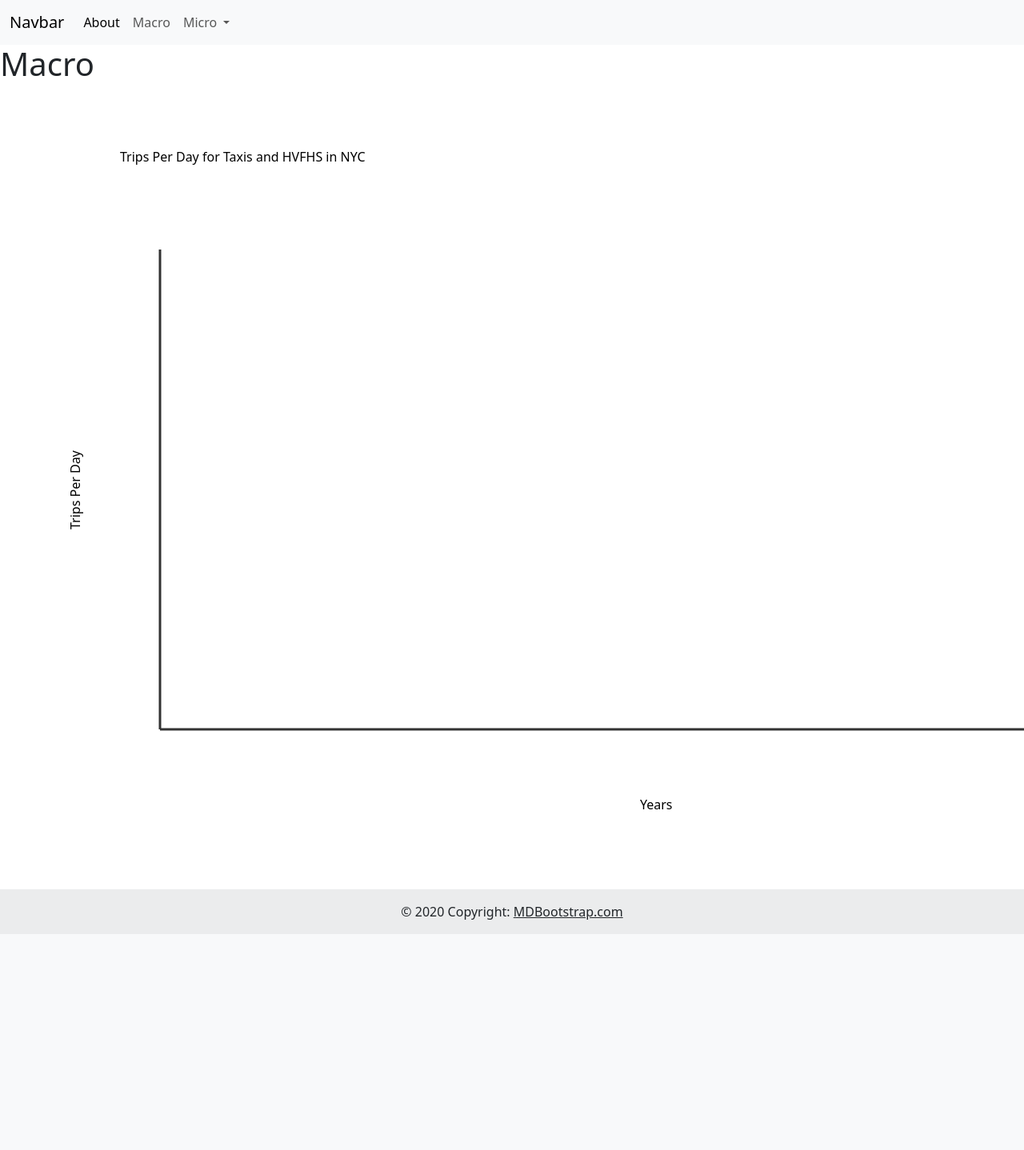
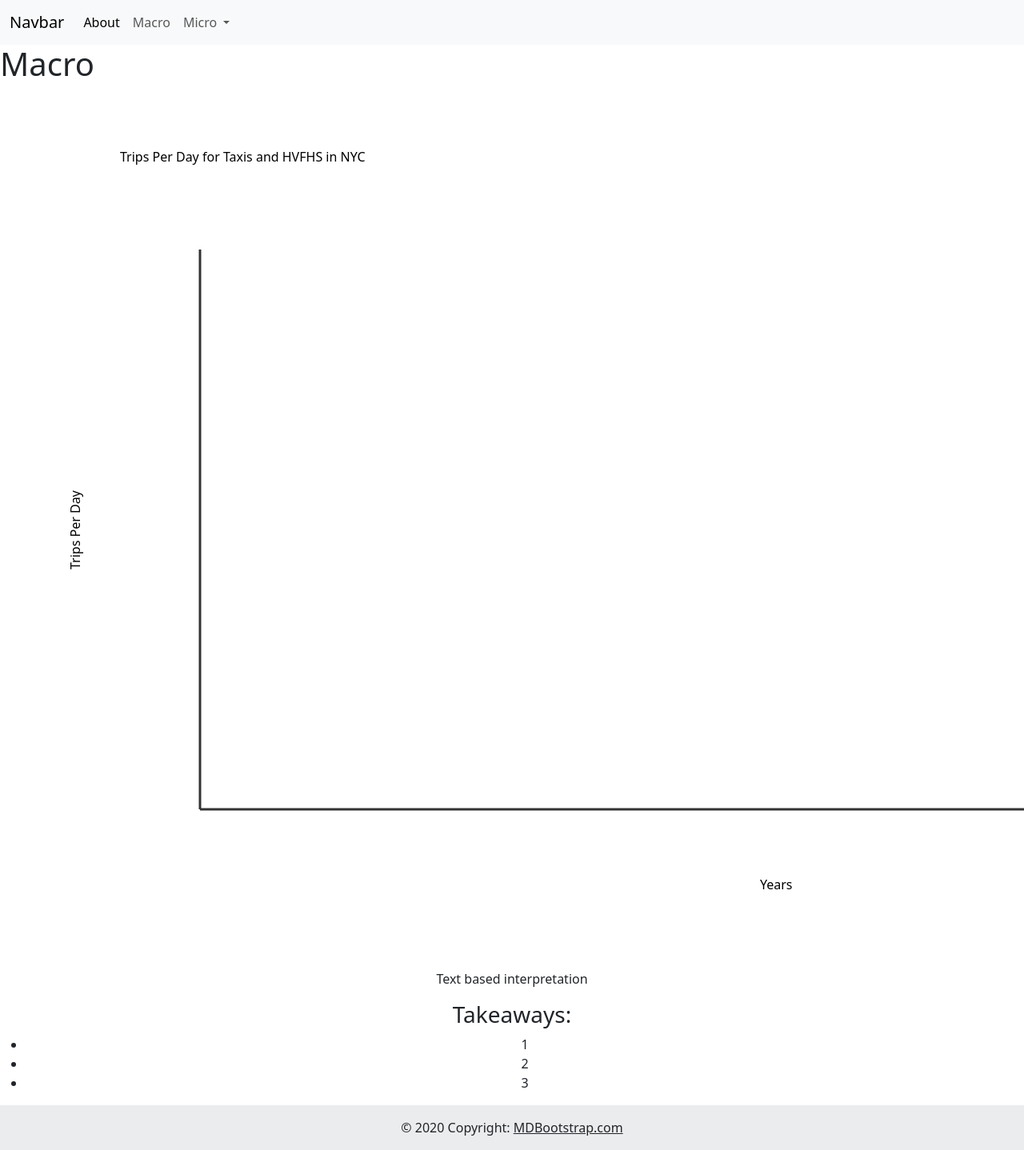
Before and after one commit to stephaniewang26/Taxis-and-Rideshare-Apps, a Flask app: template data/templates/macro.html in a window 1280 px wide; the page is wider, and only the part inside the window is pictured. Shown: that part at 80% size. Before the commit the page ends 1168 px from the top of that part, so only its background shows below. Run offline with Flask 3, Linux system fonts and the light colour scheme; the template is opened without the code that fills it, so the values that code supplies are empty.

Commit message:
update 4/25

```diff
--- a/data/server.py
+++ b/data/server.py
@@ -22,10 +22,30 @@ def macro():
     f = open("data/tripsperday_taxi_rideshare/general_rideshare_data.json")
     gen_rideshare_data = json.load(f)
     f.close()
+
+    f = open("data/tripsperday_taxi_rideshare/taxi_data.json")
+    taxi_data = json.load(f)
+    f.close()
+
     requested_year = request.args.get('year')
     all_years = sorted(list(gen_rideshare_data.keys()))
     tripsbyk = ["800,000","700,000","600,000","500,000","400,000","300,000","200,000","100,000",]
-    return render_template('macro.html',year=requested_year, all_years=all_years, trips_increment = tripsbyk)
+
+    taxi_trip_values = {}
+    for key in taxi_data:
+        pass
+     #reformat data!!!
+    # #Filter and reformat data for ease of access in the template
+    # requested_data = data[requested_pet]
+    # years = sorted(list(requested_data.keys()))
+    taxi_line_endpoints =[]
+
+    # for i in range(len(all_years)-1): # make it easy to dynamically generate a line graph
+    #     start_y = all_years[i] #generate endpoints for each line segment
+    #     stop_y = all_years[i+1]
+
+    #     taxi_line_endpoints.append([taxi_trip_values[start_y],taxi_trip_values[stop_y]])
+    return render_template('macro.html',year=requested_year, all_years=all_years, trips_increment = tripsbyk, taxiendpoints = taxi_line_endpoints)
 
 @app.route('/micro')
 def micro():
--- a/data/templates/macro.html
+++ b/data/templates/macro.html
@@ -11,6 +11,15 @@
     {% include 'navbar.html' %}
     <h1>Macro</h1>
     {% include 'landscape-placeholder.svg' %}
+    <center>
+    <p>Text based interpretation</p>
+    <h3>Takeaways:</h3>
+    <ul>
+      <li>1</li>
+      <li>2</li>
+      <li>3</li>
+    </ul>
+    </center>
     {% include 'footer.html' %}
     <script src="https://cdn.jsdelivr.net/npm/bootstrap@5.3.3/dist/js/bootstrap.bundle.min.js" integrity="sha384-YvpcrYf0tY3lHB60NNkmXc5s9fDVZLESaAA55NDzOxhy9GkcIdslK1eN7N6jIeHz" crossorigin="anonymous"></script>
   </body>
```
Also changed, not shown: data/templates/landscape-placeholder.svg.
